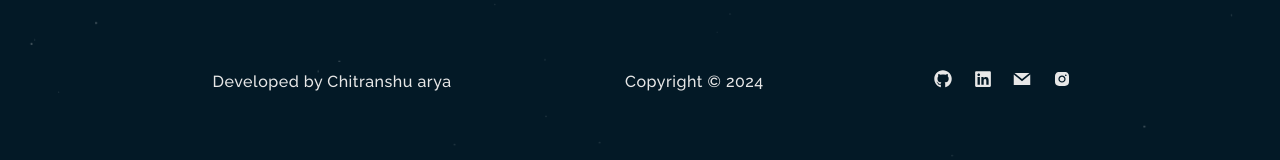
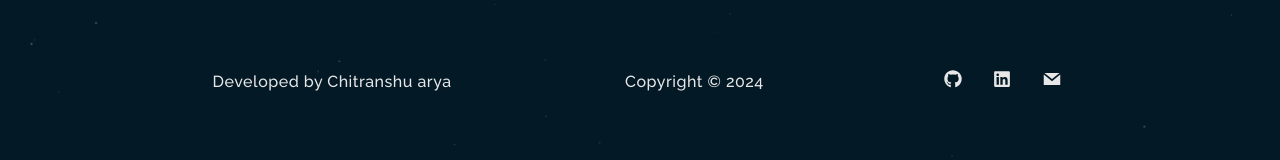
Before and after one commit to chitranshu1409/portfolio, a React (Create React App) app: page /Resume in a window 1280 px wide. Shown: the part 278-438 px from the top of the page. Built offline with nearby package versions, Linux system fonts and the light colour scheme.

Commit message:
commiting

```diff
--- a/src/Components/Footer.js
+++ b/src/Components/Footer.js
@@ -12,7 +12,6 @@ const Footer = () => {
         <a href="https://github.com/chitranshu1409" target='_blank'><FaGithub/></a>
         <a href="www.linkedin.com/in/chitranshu-arya-98562a248" target='_blank'><FaLinkedin/></a>
         <a href='mailTo:chitranshu.arya9873@gmail.com' target='_blank'><GrMail/></a>
-        <a href="https://leetcode.com/sahni1403/" target="_blank"><AiFillInstagram/></a>
       </div>
     </footer>
   )
```
